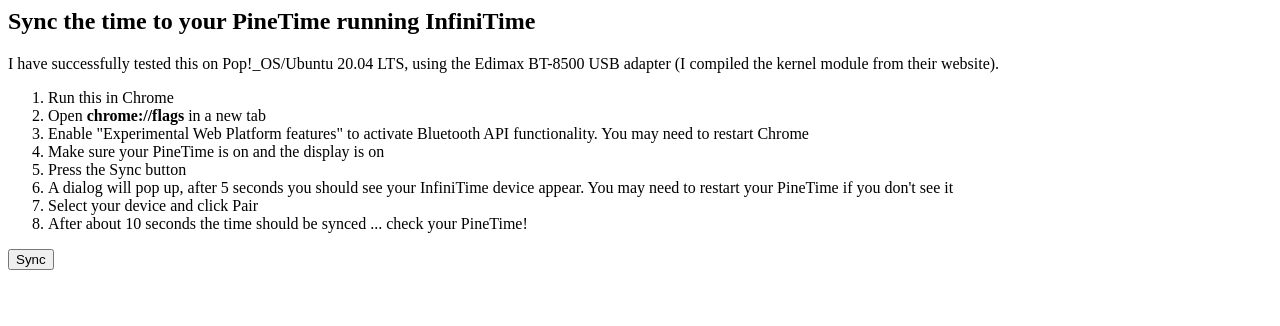
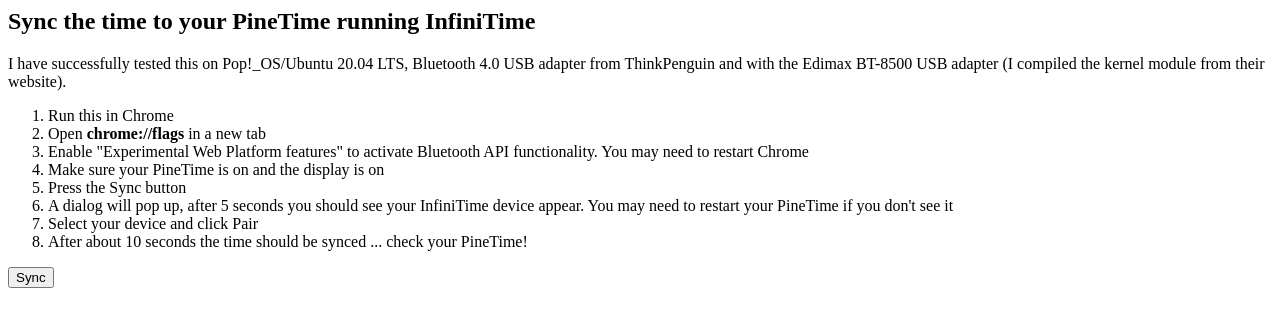
Before and after one commit to alanszlosek/pinetime-infinitime-time-synchronization, a plain HTML site: page index.html in a window 1280 px wide. Drawn offline with Linux system fonts and the light colour scheme.

Commit message:
mention other bluetooth adapter

```diff
--- a/index.html
+++ b/index.html
@@ -2,7 +2,7 @@
 
 <body>
     <h2>Sync the time to your PineTime running InfiniTime</h2>
-    <p>I have successfully tested this on Pop!_OS/Ubuntu 20.04 LTS, using the Edimax BT-8500 USB adapter (I compiled the kernel module from their website).</p>
+    <p>I have successfully tested this on Pop!_OS/Ubuntu 20.04 LTS, Bluetooth 4.0 USB adapter from ThinkPenguin and with the Edimax BT-8500 USB adapter (I compiled the kernel module from their website).</p>
     <ol>
         <li>Run this in Chrome</li>
         <li>Open <strong>chrome://flags</strong> in a new tab</li>
```
Also changed, not shown: 1 other file.
